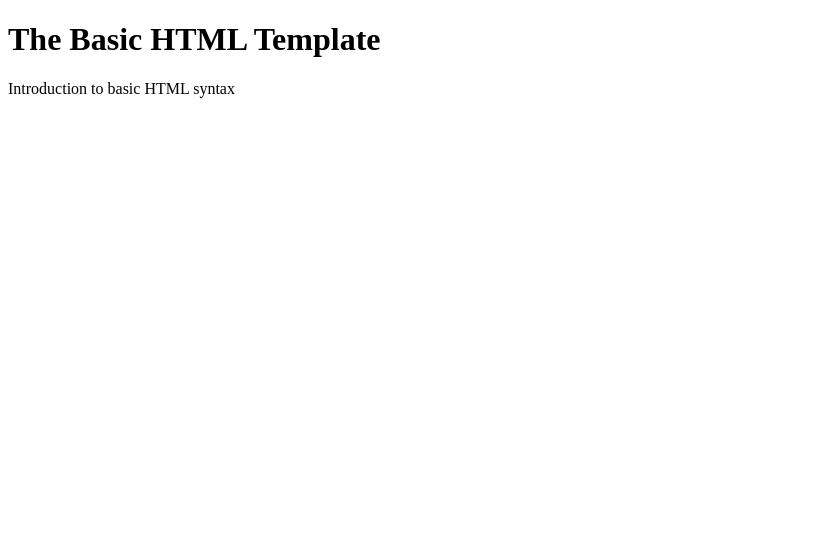
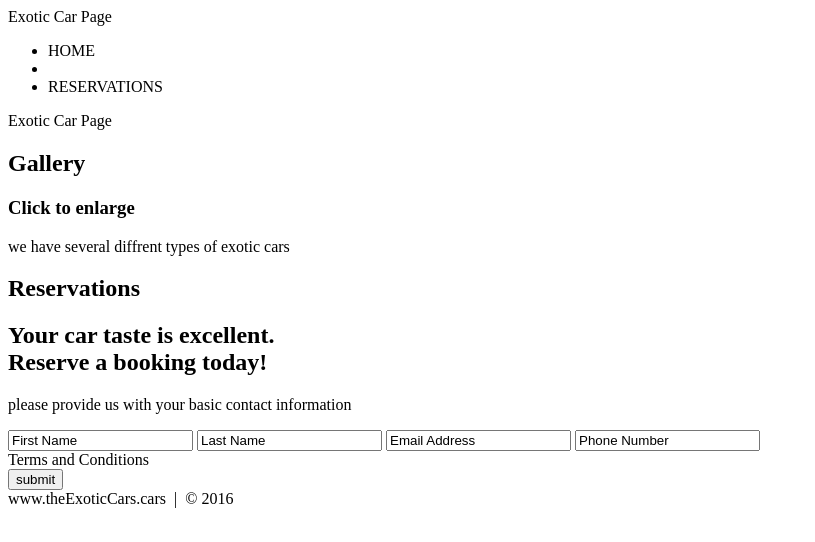
Before and after one commit to johnwillis151/project, a plain HTML site: page index.html in a window 1280 px wide. Shown: the whole page, without its empty margins (0-815 px from the left). Drawn offline with Linux system fonts and the light colour scheme.

Commit message:
Update index.html

```diff
--- a/index.html
+++ b/index.html
@@ -1,15 +1,92 @@
 <!DOCTYPE html>
 <html lang="en">
     <head>
-	     <title>Basic HTML</title>
-		 <meta charset="utf-8"
+	     <meta charset="utf-8"
+	     <title>Exotic Car Page</title>
 	</head>
 	<body>
 
-	    <header>
-		     <h1>The Basic HTML Template</h1>
-			 <p>Introduction to basic HTML syntax</p>
-	    </header>
+	    <!--NAV-->
+		<div>
+		    <div>
+			    <ul>
+				   <li>HOME</Li>
+				   <li><GALLERY</li>
+				   <li>RESERVATIONS</li>
+				</ul>
+			</div>
+		</div>
+		<!--END NAV-->
 
-    </body>
-</html>
+		<!--HOME-->
+		<div>
+		    <div>
+		        <div>
+			      <span>Exotic Car Page</span>
+			    </div>
+			</div>
+		</div>
+		<!--END HOME-->
+
+		<!-- GALLERY -->
+		<section>
+		    <div>
+			     <h1>Gallery</h1>
+				 <div>
+
+				    <!--PHOTO-CONTAINER 1 -->
+					<div>
+					    <div>
+						    <div>
+							    <h3>Click to enlarge</h3>
+								<p>we have several diffrent types of exotic cars</p>
+							</div>
+						</div>
+					</div>
+					<!-- END PHOTO-CONTAINER 1 -->
+
+				</div>
+			</div>
+		</section>
+		<!-- END GALLERY -->
+
+		<!-- RSVP -->
+		<section>
+		    <div>
+			   <div>
+			      <h1>Reservations</h1>
+				  <div>
+				      <h2><span>Your car taste is excellent.</span>
+					      <br />Reserve a booking today!
+					  </h2>
+					  <p>
+					      please provide us with your basic contact information
+					  </p>
+					  <div>
+					      <form action="" method="post">
+						      <input class="rsvp" type="text" value="First Name">
+							  <input class="rsvp" type="text" value="Last Name">
+							  <input class="rsvp" type="text" value="Email Address">
+							  <input class="rsvp" type="text" value="Phone Number">
+							  <div class="form-spacer">
+							       <label class="terms">Terms and Conditions</label>
+							  </div>
+							  <div>
+							      <input type="submit" value="submit">
+							  </div>
+							</form>
+						</div>
+					</div>
+				</div>
+			</div>
+		</section>
+		<!--END RSVP-->
+
+		<!-- FOOTER -->
+		<div>
+		    www.theExoticCars.cars &nbsp;|&nbsp; &copy 2016
+		</div>
+		<!-- END FOOTER -->
+
+	</body>
+</html
```
